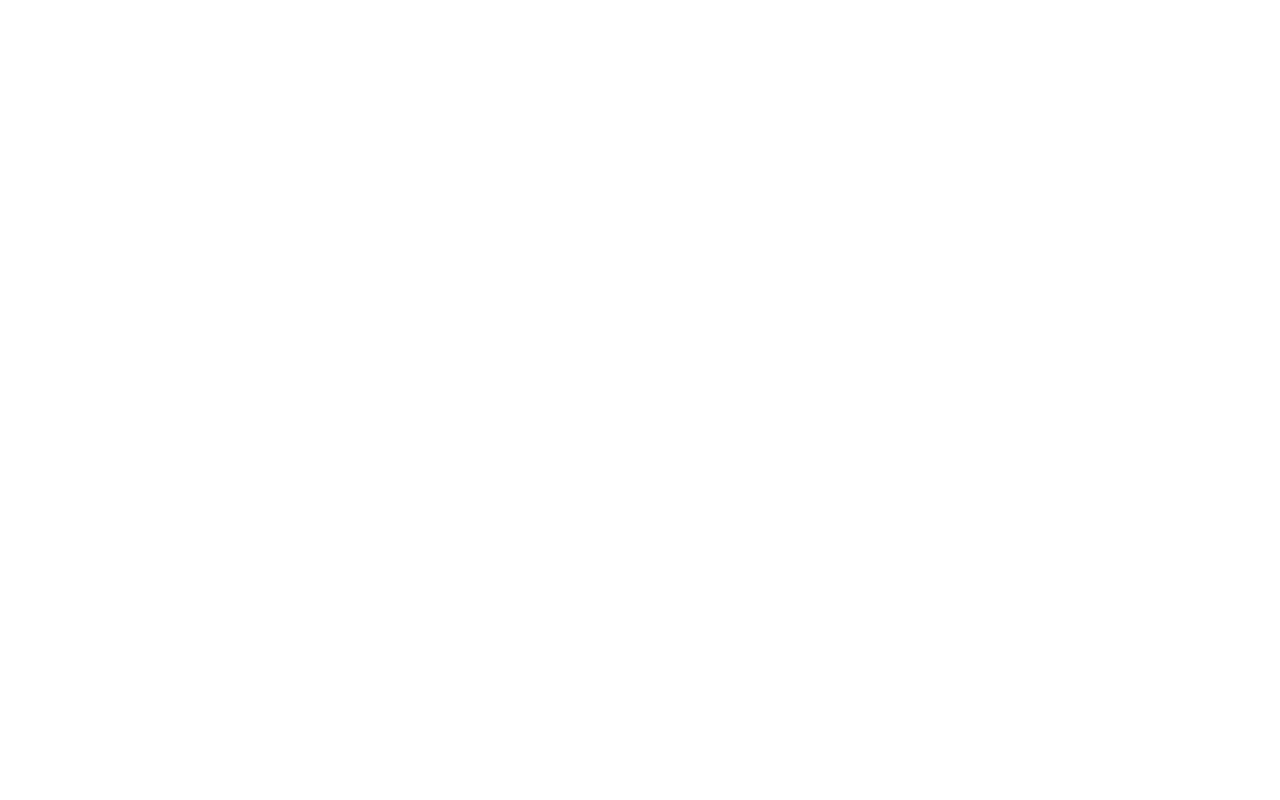
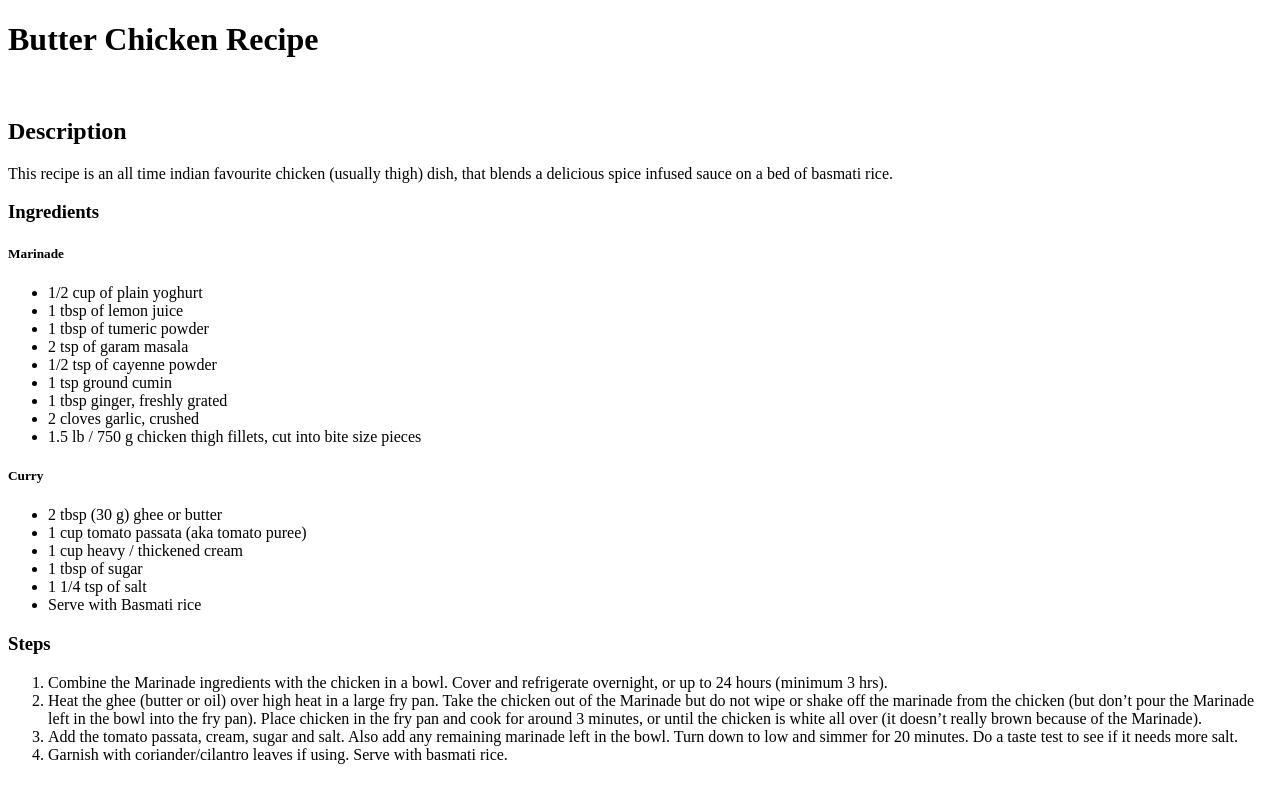
Before and after one commit to Kurtis-Watts/-git_test, a plain HTML site: page recipes/ButterChicken.html in a window 1280 px wide. Drawn offline with Linux system fonts and the light colour scheme.

Commit message:
Finished building the recipe page for butter chicken, identical to the smashed burger page

```diff
--- a/recipes/ButterChicken.html
+++ b/recipes/ButterChicken.html
@@ -4,9 +4,50 @@
     <meta charset="UTF-8">
     <meta http-equiv="X-UA-Compatible" content="IE=edge">
     <meta name="viewport" content="width=device-width, initial-scale=1.0">
-    <title>Document</title>
+    <title>Butter Chicken Recipe</title>
 </head>
 <body>
+    <h1>Butter Chicken Recipe</h1>
+    <img src="">
+    <h2>Description</h2>
+    <p>
+        This recipe is an all time indian favourite
+        chicken (usually thigh) dish, that blends
+        a delicious spice infused sauce on a bed of
+        basmati rice.
+    </p>
 
+    <h3>Ingredients</h3>
+    <h5>Marinade</h5>
+    <ul>
+        <li>1/2 cup of plain yoghurt</li>
+        <li>1 tbsp of lemon juice</li>
+        <li>1 tbsp of tumeric powder</li>
+        <li>2 tsp of garam masala</li>
+        <li>1/2 tsp of cayenne powder</li>
+        <li>1 tsp ground cumin</li>
+        <li>1 tbsp ginger, freshly grated</li>
+        <li>2 cloves garlic, crushed</li>
+        <li>1.5 lb / 750 g chicken thigh fillets, cut into bite size pieces</li>
+    </ul>
+
+    <h5>Curry</h5>
+    <ul>
+        <li>2 tbsp (30 g) ghee or butter</li>
+        <li>1 cup tomato passata (aka tomato puree)</li>
+        <li>1 cup heavy / thickened cream</li>
+        <li>1 tbsp of sugar</li>
+        <li> 1 1/4 tsp of salt</li>
+        <li>Serve with Basmati rice</li>
+    </ul>
+
+    <h3>Steps</h3>
+    <ol>
+        <li>Combine the Marinade ingredients with the chicken in a bowl. Cover and refrigerate overnight, or up to 24 hours (minimum 3 hrs).</li>
+        <li>Heat the ghee (butter or oil) over high heat in a large fry pan. Take the chicken out of the Marinade but do not wipe or shake off the marinade from the chicken (but don’t pour the Marinade left in the bowl into the fry pan).
+            Place chicken in the fry pan and cook for around 3 minutes, or until the chicken is white all over (it doesn’t really brown because of the Marinade).</li>
+        <li>Add the tomato passata, cream, sugar and salt. Also add any remaining marinade left in the bowl. Turn down to low and simmer for 20 minutes. Do a taste test to see if it needs more salt.</li>
+        <li>Garnish with coriander/cilantro leaves if using. Serve with basmati rice.</li>
+    </ol>
 </body>
 </html>
```
Also changed, not shown: recipes/smashburger.html (+1 -1 lines).
